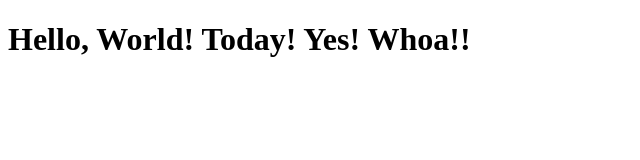
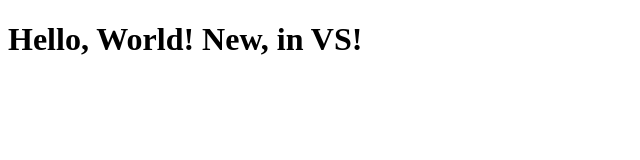
Before and after one commit to JohnBartlett/fresh-start, a website: page public/index.html in a window 1280 px wide. Shown: the whole page, without its empty margins (0-640 px from the left). Drawn offline with Linux system fonts and the light colour scheme.

Commit message:
New VS Test

```diff
--- a/public/index.html
+++ b/public/index.html
@@ -5,6 +5,6 @@
     <title>Hello Test</title>
   </head>
   <body>
-    <h1>Hello, World! Today! Yes! Whoa!!</h1>
+    <h1>Hello, World! New, in VS!</h1>
   </body>
 </html>
```
